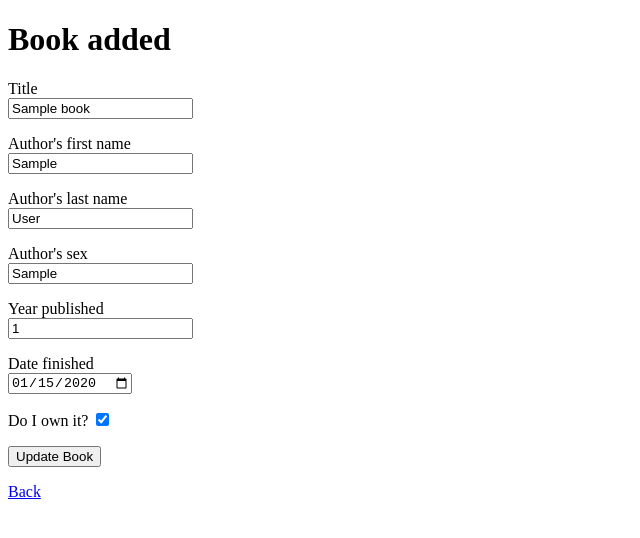
After one commit to MrAlecJohnson/reading, a Rails app: page /books/1/edit in a window 1280 px wide. The commit adds this page. Shown: the top 538 px of the page, without its empty margins (0-640 px from the left). Run offline with Rails 7, Linux system fonts and the light colour scheme; tables that the repository leaves empty hold one stand-in row (values such as "Sample post"); style sheets or scripts are compiled from the project's sources.

Commit message:
Basic actions added

```diff
--- a/app/controllers/books_controller.rb
+++ b/app/controllers/books_controller.rb
@@ -12,19 +12,38 @@ class BooksController < ApplicationController
         #@book.finished ||= Date.today
     end
 
+    def edit
+        @book = Book.find(params[:id])
+      end
+
     def create
         @book = Book.new(book_params)
-        @book.save!
-        redirect_to @book
 
-        #@read = Read.new(read_params)
+        if @book.save
+            redirect_to @book
+        else
+            render 'new'
+        end
+    end
 
-        #if @read.save
-        #    redirect_to @read
-        #else
-        #    render 'new'
-        #end
+    def update
+        @book = Book.find(params[:id])
+
+        if @book.update(book_params)
+            redirect_to @book
+        else
+            render 'edit'
+        end
     end
+
+    def destroy
+        @book = Book.find(params[:id])
+        @book.destroy
+
+        redirect_to books_path
+
+    end
+
 
     private
     def book_params
@@ -32,6 +51,7 @@ class BooksController < ApplicationController
             :title,
             :firstname,
             :lastname,
+            :sex,
             :published,
             :finished,
             :owned)
--- /dev/null
+++ b/app/views/books/edit.html.erb
@@ -0,0 +1,58 @@
+<h1>Book added</h1>
+
+<%= form_with(model: @book, local: true) do |form| %>
+
+  <% if @book.errors.any? %>
+    <div id="error_explanation">
+      <h2>
+        <%= pluralize(@book.errors.count, "error") %> stopped me saving this book:
+      </h2>
+      <ul>
+        <% @book.errors.full_messages.each do |msg| %>
+          <li><%= msg %></li>
+        <% end %>
+      </ul>
+    </div>
+  <% end %>
+
+    <p>
+        <%= form.label :title %><br>
+        <%= form.text_field :title %>
+    </p>
+
+    <p>
+        <%= form.label :firstname, "Author's first name" %><br>
+        <%= form.text_field :firstname %>
+    </p>
+
+    <p>
+        <%= form.label :lastname, "Author's last name" %><br>
+        <%= form.text_field :lastname %>
+    </p>
+
+    <p>
+        <%= form.label :sex, "Author's sex" %><br>
+        <%= form.text_field :sex %>
+    </p>
+
+    <p>
+        <%= form.label :published, "Year published" %><br>
+        <%= form.text_field :published %>
+    </p>
+
+    <p>
+        <%= form.label :started, "Date finished" %><br>
+        <%= form.date_field :finished %>
+    </p>
+
+    <p>
+        Do I own it? <%= form.check_box :owned %><br>
+    </p>
+
+    <p>
+        <%= form.submit %>
+    </p>
+
+<% end %>
+
+<%= link_to 'Back', books_path %><p>
```
Also changed, not shown: app/views/books/index.html.erb (+18 -9 lines).
